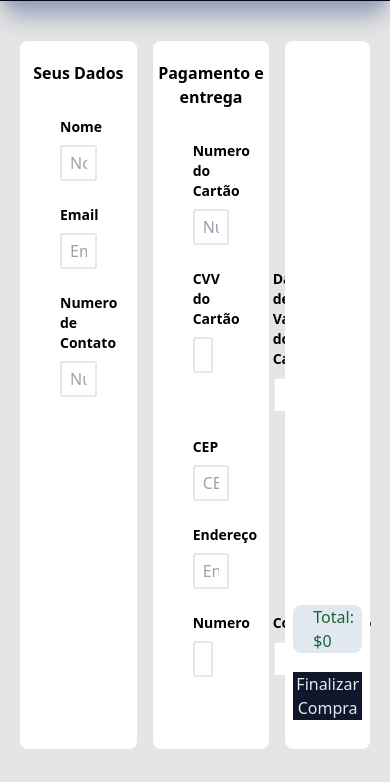
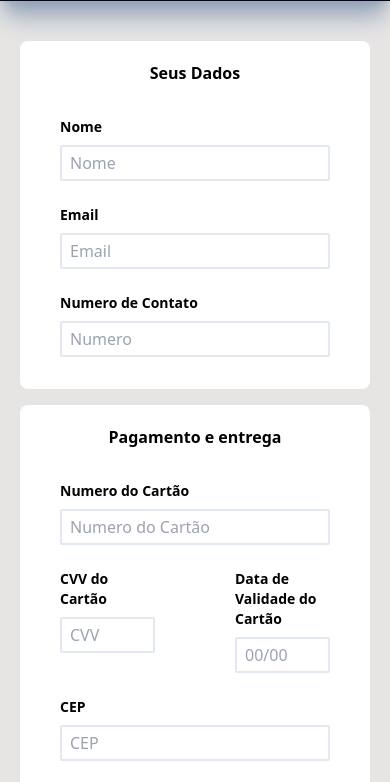
Before and after one commit to FIavioSoares/E-commerce, a website built with Vite: page checkout.html in a window 390 px wide. Shown: the part 55-837 px from the top of the page. Built offline with nearby package versions, Linux system fonts and the light colour scheme.

Commit message:
Adicionando responsivo no checkout

```diff
--- a/checkout.html
+++ b/checkout.html
@@ -5,14 +5,14 @@
   <meta name="viewport" content="width=device-width, initial-scale=1.0">
   <link rel="stylesheet" href="https://cdnjs.cloudflare.com/ajax/libs/font-awesome/6.4.2/css/all.min.css" integrity="sha512-z3gLpd7yknf1YoNbCzqRKc4qyor8gaKU1qmn+CShxbuBusANI9QpRohGBreCFkKxLhei6S9CQXFEbbKuqLg0DA==" crossorigin="anonymous" referrerpolicy="no-referrer" />
   <link rel="stylesheet" href="style.css">
-  <title>Document</title>
+  <title>Finalizar pedido</title>
 </head>
 <body class="bg-stone-200 flex flex-col h-screen">
   <header class="flex text-xl justify-between sticky top-0 bg-slate-950 shadow-xl shadow-slate-400 px-2 py-1 z-10">
     <a href="./"><img src="assets/logo/logo.svg" class="h-12" alt="logo"></a>
   </header>
-  <form class="flex w-100 px-5 gap-4 py-10 grow">
-    <section id="user-data" class="w-1/3 bg-white rounded-lg py-5">
+  <form class="flex flex-col md:flex-row md:justify-between w-full px-5 gap-4 py-10 grow">
+    <section id="user-data" class="w-full md:w-1/3 bg-white rounded-lg py-5">
       <p class="mb-5 text-center font-bold">Seus Dados</p>
       <div class="flex flex-col px-10 py-3">
         <label for="name" class="font-bold text-sm mb-2">Nome</label>
@@ -27,8 +27,8 @@
         <input type="tel" id="number" class="rounded-sm px-2 border-2 border-slate-200 py-1" placeholder="Numero" required>
       </div>
     </section>
-    <section id="payment-data" class="w-1/3 bg-white rounded-lg py-5">
-        <p class="mb-5 text-center font-bold">Pagamento e entrega</p>
+    <section id="payment-data" class="w-full md:w-1/3 bg-white rounded-lg py-5">
+      <p class="mb-5 text-center font-bold">Pagamento e entrega</p>
         <div class="flex flex-col px-10 py-3">
           <label for="card-number" class="font-bold text-sm mb-2">Numero do Cartão</label>
           <input type="text" id="card-number" class="rounded-sm px-2 border-2 border-slate-200 py-1" placeholder="Numero do Cartão" required>
@@ -62,7 +62,7 @@
           </div>
         </div>
     </section>
-    <section id="products-checkout" class="w-1/3 bg-white rounded-lg py-5">
+    <section id="products-checkout" class="w-full md:w-1/3 bg-white rounded-lg py-5">
       <section id="checkout-products-container" class="h-4/5 overflow-y-auto px-2 flex flex-col items-center"></section>
       <section id="checkout-part" class="flex flex-col px-2 h-1/5 justify-around">
         <p id="total-price" class="bg-slate-200 text-green-800 rounded-lg pl-5"></p>
--- a/lista-catalogo-produtos.txt
+++ /dev/null
@@ -1 +0,0 @@
-const catalogo = [{ id: 1, marca: 'Zara', nome: 'Camisa Larga com Bolsos', preco: 70, imagem: 'product-1', feminino: false, }, { id: 2, marca: 'Zara', nome: 'Casaco Reto com Lã', preco: 85, imagem: 'product-2', feminino: true, }, { id: 3, marca: 'Zara', nome: 'Jaqueta com Efeito Camurça', preco: 60, imagem: 'product-3', feminino: false, }, { id: 4, marca: 'Zara', nome: 'Sobretudo em Mescla de Lã', preco: 160, imagem: 'product-4', feminino: false, }, { id: 5, marca: 'Zara', nome: 'Camisa Larga Acolchoada de Veludo Cotelê', preco: 110, imagem: 'product-5', feminino: false, }, { id: 6, marca: 'Zara', nome: 'Casaco de Lã com Botões', preco: 170, imagem: 'product-6', feminino: true, }, { id: 7, marca: 'Zara', nome: 'Casaco com Botões', preco: 75, imagem: 'product-7', feminino: true, }, { id: 8, marca: 'Zara', nome: 'Colete Comprido com Cinto', preco: 88, imagem: 'product-8', feminino: true, }]
--- a/orders.html
+++ b/orders.html
@@ -5,7 +5,7 @@
   <meta name="viewport" content="width=device-width, initial-scale=1.0">
   <link rel="stylesheet" href="https://cdnjs.cloudflare.com/ajax/libs/font-awesome/6.4.2/css/all.min.css" integrity="sha512-z3gLpd7yknf1YoNbCzqRKc4qyor8gaKU1qmn+CShxbuBusANI9QpRohGBreCFkKxLhei6S9CQXFEbbKuqLg0DA==" crossorigin="anonymous" referrerpolicy="no-referrer" />
   <link rel="stylesheet" href="style.css">
-  <title>Document</title>
+  <title>Pedidos</title>
 </head>
 <body class="bg-stone-200 flex flex-col">
   <header class="flex text-xl justify-between sticky top-0 bg-slate-950 shadow-xl shadow-slate-400 px-2 py-1 z-10">
```
